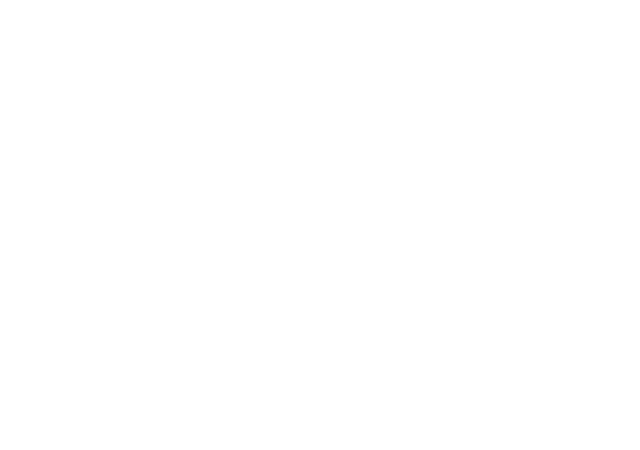
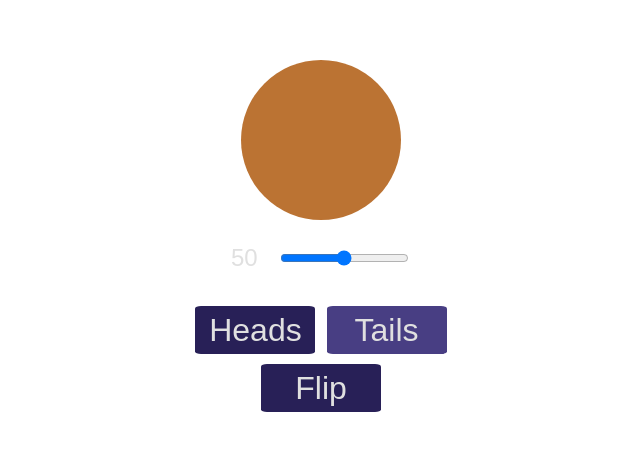
Before and after one commit to D1ddy/CoinFlipperAndMinesGame-Svelte, a SvelteKit app: page /coinFlip in a window 1280 px wide. Shown: the part 152-602 px from the top of the page, without its empty margins (319-959 px from the left). Built offline with nearby package versions, Linux system fonts and the light colour scheme.

Commit message:
Added coin flip page and made logic for it
The coin still needs to be animated.

```diff
--- a/package.json
+++ b/package.json
@@ -16,6 +16,7 @@
 		"test": "npm run test:unit -- --run"
 	},
 	"devDependencies": {
+		"@bulatdashiev/svelte-slider": "^1.0.3",
 		"@eslint/compat": "^1.2.5",
 		"@eslint/js": "^9.18.0",
 		"@sveltejs/adapter-auto": "^6.0.0",
--- a/src/routes/coinFlip/+page.svelte
+++ b/src/routes/coinFlip/+page.svelte
@@ -0,0 +1,4 @@
+<script lang="ts">
+    import Body from './body.svelte'
+</script>
+<Body />
--- /dev/null
+++ b/src/routes/coinFlip/body.svelte
@@ -0,0 +1,97 @@
+<script lang="ts">
+    import {fade} from 'svelte/transition'
+
+    let minimum:number = $state(1);
+    let max:number = $state(100);
+    // svelte-ignore state_referenced_locally
+        let value:number = $state(max/2);
+    let moneyWon:any = $state(null);
+    let heads:boolean = $state(false);
+
+
+    function flipCoin(){
+        return Math.round(Math.random());
+    }
+</script>
+<style>
+    #mainContainer{
+        display: flex;
+        flex-direction: column;
+        justify-content: center;
+        align-items: center;
+        min-height: calc(100vh - 5vh);
+        margin: 0;
+        color: #E0E0E0;
+        font-family: "Orbitron", sans-serif;
+        font-size: 5vh;
+    }
+    #coin{
+        width: 20vh;
+        height: 20vh;
+        background-color: #BB7333;
+        border-radius: 50%;
+    }
+    #slider{
+        display: flex;
+        gap: 15px;
+    }
+    p{
+        width: 4vh;
+        font-size: 3vh;
+    }
+    button{
+        appearance: none;
+        width: 15vh;
+        height: 6vh;
+        border:1px solid transparent;
+        border-radius: 5%;
+        background-color: #282057;
+        color: #E0E0E0;
+        font-family: "Orbitron", sans-serif;
+        font-size: 4vh;
+        cursor: pointer;
+        margin-top: 10px;
+    }
+    button:hover{
+        background-color: #483e83;
+    }
+
+</style>
+<main>
+    <div id = "mainContainer" transition:fade={{duration:1000}}>
+        <div id="coin">
+
+        </div>
+        <div id="moneyWon">{moneyWon}</div>
+        <div id="slider">
+            <p>{value}</p>
+            <input type="range" min="{minimum}" max="{max}" bind:value="{value}" id="sliderRange">
+        </div>
+        <div id="headsTails">
+            {#if heads}
+                <button class="headsTailsButton" style="background-color: #483e83;" onclick = "{()=>{
+                    heads = true;
+                }}">Heads</button>
+                <button class="headsTailsButton" onclick = "{()=>{
+                    heads = false;
+                }}">Tails</button>
+            {:else}
+                <button class="headsTailsButton" onclick = "{()=>{
+                    heads = true;
+                }}">Heads</button>
+                <button class="headsTailsButton" style="background-color: #483e83;" onclick = "{()=>{
+                    heads = false;
+                }}">Tails</button>
+
+            {/if}
+        </div>
+        <button id="flipButton" onclick="{()=>{
+            if((flipCoin() == 1 && heads) || (flipCoin() == 0 && !heads)){
+                moneyWon = "You won " + value;
+            }
+            else{
+                moneyWon = "You lost " + value;
+            }
+        }}"> Flip </button>
+    </div>
+</main>
--- a/src/routes/main/body.svelte
+++ b/src/routes/main/body.svelte
@@ -1,7 +1,5 @@
 <script lang="ts">
-    function Test(){
-        console.log("TEST");
-    }
+    import {fly} from 'svelte/transition'
 </script>
 <style>
     @import url('https://fonts.googleapis.com/css2?family=Iceland&family=Orbitron:wght@700&family=VT323&display=swap');
@@ -48,7 +46,7 @@
     }
 </style>
 <main>
-    <div id="games">
+    <div id="games" transition:fly={{y:100, duration:1000}}>
         <div id="grid">
             <a id="mines" class="gamesDiv" href="/mines">
                 Play Mines
```
Also changed, not shown: 1 other file (tests, documents, lock files or other folders).
